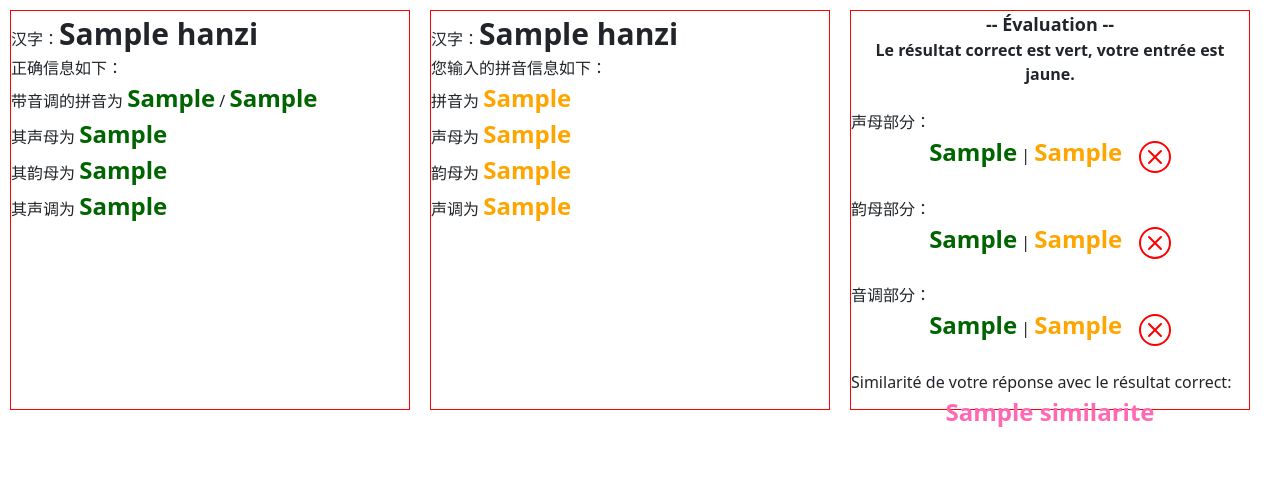
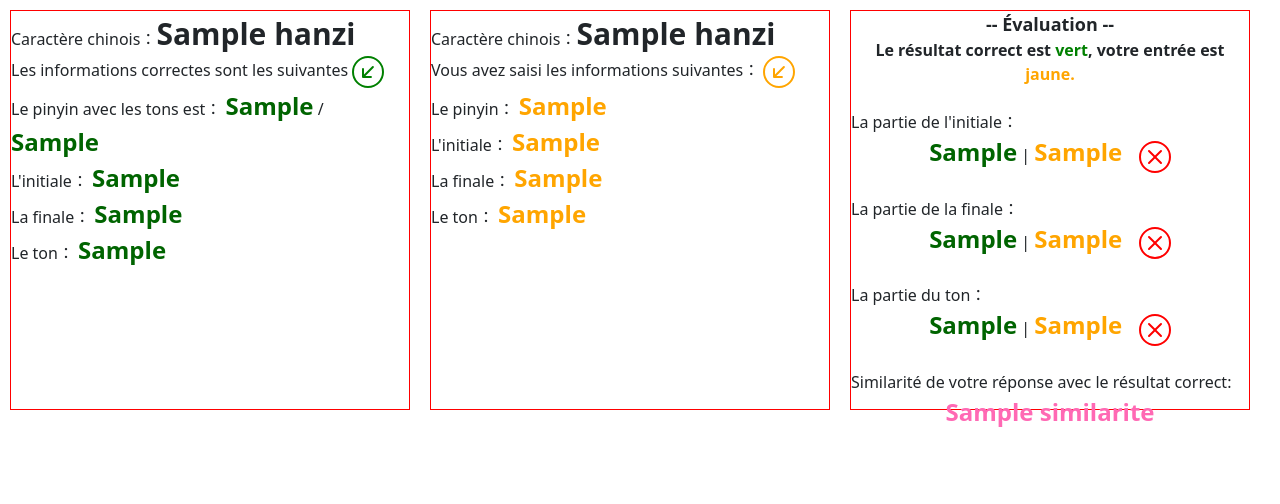
Before and after one commit to Hefr-y/pinyinALAO, a Django app: template pinyinALAO/templates/t_myapp/HSKpinyin/hsk1.html in a window 1280 px wide. Shown: the top 504 px of the page. Run offline with Django 3.2, Linux system fonts and the light colour scheme; the template is opened without the code that fills it: most values are stand-ins (such as "Sample title", 1, 10 or a date in 2020); some libraries are stand-ins or nearby versions.

Commit message:
(QIU)Page d'évaluation du HSK1 en français.|HSK1评估页面法语

```diff
--- a/pinyinALAO/templates/t_myapp/HSKpinyin/hsk1.html
+++ b/pinyinALAO/templates/t_myapp/HSKpinyin/hsk1.html
@@ -7,71 +7,90 @@
     <meta name="viewport" content="width=device-width, initial-scale=1.0">
     <link rel="stylesheet" type="text/css" href="{% static 'styles/hsk.css' %}">
     <link rel="stylesheet" type="text/css" href="{% static 'styles/bootstrap.min.css' %}">
-    <title>hsk1判断</title>
+    <title>Correction de HSK1</title>
 </head>
 <body>
     {% for hanzi, pyinfo in data.items %}
 
     <div class="display-flex">
         <!-- 正确的拼音信息 -->
+        <!-- Informations correctes sur le pinyin -->
         <div class="div-hsk">
-            汉字：<font style="font-size:30px;font-weight:bolder;">{{hanzi}}</font><br/>
-            正确信息如下：<br/>
-            带音调的拼音为 <font style="font-size: 24px;font-weight: bold;color: darkgreen;">{{pyinfo.pyAvecTone}}</font>
+            Caractère chinois：<font style="font-size:30px;font-weight:bolder;">{{hanzi}}</font><br/>
+            Les informations correctes sont les suivantes
+
+            <!-- 指向左下的箭头 -->
+            <!-- flèche pointant vers le bas à gauche -->
+            <svg xmlns="http://www.w3.org/2000/svg" width="32" height="32" fill="green" class="bi bi-arrow-down-left-circle" viewBox="0 0 16 16">
+                <path fill-rule="evenodd" d="M1 8a7 7 0 1 0 14 0A7 7 0 0 0 1 8zm15 0A8 8 0 1 1 0 8a8 8 0 0 1 16 0zm-5.904-2.854a.5.5 0 1 1 .707.708L6.707 9.95h2.768a.5.5 0 1 1 0 1H5.5a.5.5 0 0 1-.5-.5V6.475a.5.5 0 1 1 1 0v2.768l4.096-4.097z"/>
+            </svg>
+
+            <br/>Le pinyin avec les tons est： <font style="font-size: 24px;font-weight: bold;color: darkgreen;">{{pyinfo.pyAvecTone}}</font>
                         /
                         <font style="font-size: 24px;font-weight: bold;color: darkgreen;">{{pyinfo.pySansTone}}</font>
                         <br/>
-            其声母为 <font style="font-size: 24px;font-weight: bold;color: darkgreen;">{{pyinfo.initial_corr}}</font><br/>
-            其韵母为 <font style="font-size: 24px;font-weight: bold;color: darkgreen;">{{pyinfo.final_corr}}</font><br/>
-            其声调为 <font style="font-size: 24px;font-weight: bold;color: darkgreen;">{{pyinfo.tone_corr}}</font><br/>
+            L'initiale： <font style="font-size: 24px;font-weight: bold;color: darkgreen;">{{pyinfo.initial_corr}}</font><br/>
+            La finale： <font style="font-size: 24px;font-weight: bold;color: darkgreen;">{{pyinfo.final_corr}}</font><br/>
+            Le ton： <font style="font-size: 24px;font-weight: bold;color: darkgreen;">{{pyinfo.tone_corr}}</font><br/>
         </div>
 
         <!-- 用户输入的拼音信息 -->
+        <!-- Informations pinyin saisies par l'utilisateur -->
         <div class="div-hsk">
-            汉字：<font style="font-size:30px;font-weight:bolder;">{{hanzi}}</font><br/>
-            您输入的拼音信息如下：<br/>
-            拼音为 <font style="font-size: 24px;font-weight: bold;color: orange;">{{pyinfo.pinyin_user}}</font><br/>
-            声母为 <font style="font-size: 24px;font-weight: bold;color: orange;">{{pyinfo.initial_user}}</font><br/>
-            韵母为 <font style="font-size: 24px;font-weight: bold;color: orange;">{{pyinfo.final_user}}</font><br/>
-            声调为 <font style="font-size: 24px;font-weight: bold;color: orange;">{{pyinfo.tone_user}}</font><br/>
+            Caractère chinois：<font style="font-size:30px;font-weight:bolder;">{{hanzi}}</font><br/>
+            Vous avez saisi les informations suivantes：
+
+            <!-- 指向左下的箭头 -->
+            <!-- flèche pointant vers le bas à gauche -->
+            <svg xmlns="http://www.w3.org/2000/svg" width="32" height="32" fill="orange" class="bi bi-arrow-down-left-circle" viewBox="0 0 16 16">
+                <path fill-rule="evenodd" d="M1 8a7 7 0 1 0 14 0A7 7 0 0 0 1 8zm15 0A8 8 0 1 1 0 8a8 8 0 0 1 16 0zm-5.904-2.854a.5.5 0 1 1 .707.708L6.707 9.95h2.768a.5.5 0 1 1 0 1H5.5a.5.5 0 0 1-.5-.5V6.475a.5.5 0 1 1 1 0v2.768l4.096-4.097z"/>
+            </svg>
+
+            <br/>Le pinyin： <font style="font-size: 24px;font-weight: bold;color: orange;">{{pyinfo.pinyin_user}}</font><br/>
+            L'initiale： <font style="font-size: 24px;font-weight: bold;color: orange;">{{pyinfo.initial_user}}</font><br/>
+            La finale： <font style="font-size: 24px;font-weight: bold;color: orange;">{{pyinfo.final_user}}</font><br/>
+            Le ton： <font style="font-size: 24px;font-weight: bold;color: orange;">{{pyinfo.tone_user}}</font><br/>
         </div>
 
         <!-- 评价 -->
+        <!-- Evaluation -->
         <div class="div-hsk">
             <div align="center">
                 <font style="font-size: large;font-weight: bolder;"> -- Évaluation -- </font><br/>
-                <font style="font-size: medium;font-weight: bold;">Le résultat correct est vert, votre entrée est jaune.</font><br/><br/>
+                <font style="font-size: medium;font-weight: bold;">Le résultat correct est <span style="color: green">vert</span>, votre entrée est <span style="color: orange">jaune.</span></font><br/><br/>
             </div>
-            声母部分：<br/>
+            La partie de l'initiale：<br/>
             <div align="center">
                 <font style="font-size: 24px;font-weight: bold;color: darkgreen;">{{pyinfo.initial_corr}}</font> |
                 <font style="font-size: 24px;font-weight: bold;color: orange;">{{pyinfo.initial_user}}</font>
                 &nbsp;&nbsp;
                 <!-- 判断显示对勾或者叉号 -->
+                <!-- Déterminer s'il faut afficher un symbole correct ou une croix -->
                 {% if pyinfo.initial_corr == pyinfo.initial_user %}
-                    <font style="color: green;">
-                        <svg xmlns="http://www.w3.org/2000/svg" width="32" height="32" fill="currentColor" class="bi bi-check-circle" viewBox="0 0 16 16">
+                    <!-- 正确显示对钩 -->
+                    <svg xmlns="http://www.w3.org/2000/svg" width="32" height="32" fill="green" class="bi bi-check-circle" viewBox="0 0 16 16">
                         <path d="M8 15A7 7 0 1 1 8 1a7 7 0 0 1 0 14zm0 1A8 8 0 1 0 8 0a8 8 0 0 0 0 16z"/>
                         <path d="M10.97 4.97a.235.235 0 0 0-.02.022L7.477 9.417 5.384 7.323a.75.75 0 0 0-1.06 1.06L6.97 11.03a.75.75 0 0 0 1.079-.02l3.992-4.99a.75.75 0 0 0-1.071-1.05z"/>
                     </svg>
-                    </font>
+
                 {% else %}
-                    <font style="color: red;">
-                        <svg xmlns="http://www.w3.org/2000/svg" width="32" height="32" fill="currentColor" class="bi bi-x-circle" viewBox="0 0 16 16">
+                    <!-- 错误显示叉号 -->
+                    <svg xmlns="http://www.w3.org/2000/svg" width="32" height="32" fill="red" class="bi bi-x-circle" viewBox="0 0 16 16">
                         <path d="M8 15A7 7 0 1 1 8 1a7 7 0 0 1 0 14zm0 1A8 8 0 1 0 8 0a8 8 0 0 0 0 16z"/>
                         <path d="M4.646 4.646a.5.5 0 0 1 .708 0L8 7.293l2.646-2.647a.5.5 0 0 1 .708.708L8.707 8l2.647 2.646a.5.5 0 0 1-.708.708L8 8.707l-2.646 2.647a.5.5 0 0 1-.708-.708L7.293 8 4.646 5.354a.5.5 0 0 1 0-.708z"/>
                     </svg>
-                    </font>
+
                 {% endif %}
                 <br/><br/>
             </div>
 
-            韵母部分：<br/>
+            La partie de la finale：<br/>
             <div align="center">
                 <font style="font-size: 24px;font-weight: bold;color: darkgreen;">{{pyinfo.final_corr}}</font> |
                 <font style="font-size: 24px;font-weight: bold;color: orange;">{{pyinfo.final_user}}</font>
                 &nbsp;&nbsp;
                 <!-- 判断显示对勾或者叉号 -->
+                <!-- Déterminer s'il faut afficher un symbole correct ou une croix -->
                 {% if pyinfo.final_corr == pyinfo.final_user %}
                     <font style="color: green;">
                         <svg xmlns="http://www.w3.org/2000/svg" width="32" height="32" fill="currentColor" class="bi bi-check-circle" viewBox="0 0 16 16">
@@ -90,7 +109,7 @@
                 <br/><br/>
             </div>
 
-            音调部分：<br/>
+            La partie du ton：<br/>
             <div align="center">
                 <font style="font-size: 24px;font-weight: bold;color: darkgreen;">{{pyinfo.tone_corr}}</font> |
                 <font style="font-size: 24px;font-weight: bold;color: orange;">{{pyinfo.tone_user}}</font>
--- a/pinyinALAO/templates/t_myapp/HSKpinyin/hsk2.html
+++ b/pinyinALAO/templates/t_myapp/HSKpinyin/hsk2.html
@@ -7,7 +7,7 @@
     <meta name="viewport" content="width=device-width, initial-scale=1.0">
     <link rel="stylesheet" type="text/css" href="{% static 'styles/hsk.css' %}">
     <link rel="stylesheet" type="text/css" href="{% static 'styles/bootstrap.min.css' %}">
-    <title>hsk2判断</title>
+    <title>Correction de HSK2</title>
 </head>
 <body>
     {% for hanzi, pyinfo in data.items %}
--- a/pinyinALAO/templates/t_myapp/HSKpinyin/hsk3.html
+++ b/pinyinALAO/templates/t_myapp/HSKpinyin/hsk3.html
@@ -7,7 +7,7 @@
     <meta name="viewport" content="width=device-width, initial-scale=1.0">
     <link rel="stylesheet" type="text/css" href="{% static 'styles/hsk.css' %}">
     <link rel="stylesheet" type="text/css" href="{% static 'styles/bootstrap.min.css' %}">
-    <title>hsk3判断</title>
+    <title>Correction de HSK3</title>
 </head>
 <body>
     {% for hanzi, pyinfo in data.items %}
--- a/pinyinALAO/templates/t_myapp/HSKpinyin/hsk4.html
+++ b/pinyinALAO/templates/t_myapp/HSKpinyin/hsk4.html
@@ -7,7 +7,7 @@
     <meta name="viewport" content="width=device-width, initial-scale=1.0">
     <link rel="stylesheet" type="text/css" href="{% static 'styles/hsk.css' %}">
     <link rel="stylesheet" type="text/css" href="{% static 'styles/bootstrap.min.css' %}">
-    <title>hsk4判断</title>
+    <title>Correction de HSK4</title>
 </head>
 <body>
     {% for hanzi, pyinfo in data.items %}
```
Lines whose indentation alone changed are shown as unchanged.
